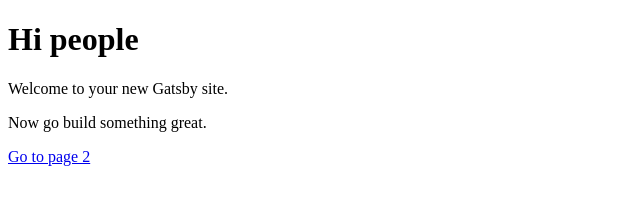
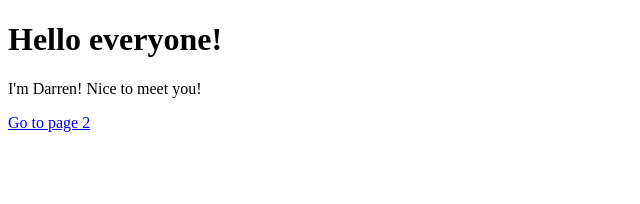
Before and after one commit to darrenrector91/JAMstack-hello-world, a Gatsby site: page / in a window 1280 px wide. Shown: the whole page, without its empty margins (0-640 px from the left). Built offline with nearby package versions, Linux system fonts and the light colour scheme; Gatsby itself is replaced by a stand-in of ours.

Commit message:
changed text in index.js

```diff
--- a/src/pages/index.js
+++ b/src/pages/index.js
@@ -3,9 +3,8 @@ import Link from 'gatsby-link'
 
 const IndexPage = () => (
   <div>
-    <h1>Hi people</h1>
-    <p>Welcome to your new Gatsby site.</p>
-    <p>Now go build something great.</p>
+    <h1>Hello everyone!</h1>
+    <p>I'm Darren!  Nice to meet you!</p>
     <Link to="/page-2/">Go to page 2</Link>
   </div>
 )
```
